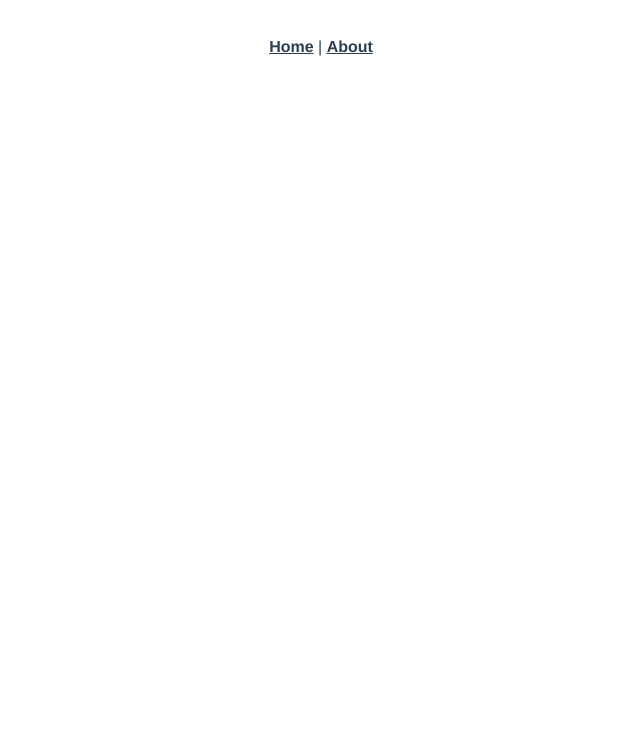
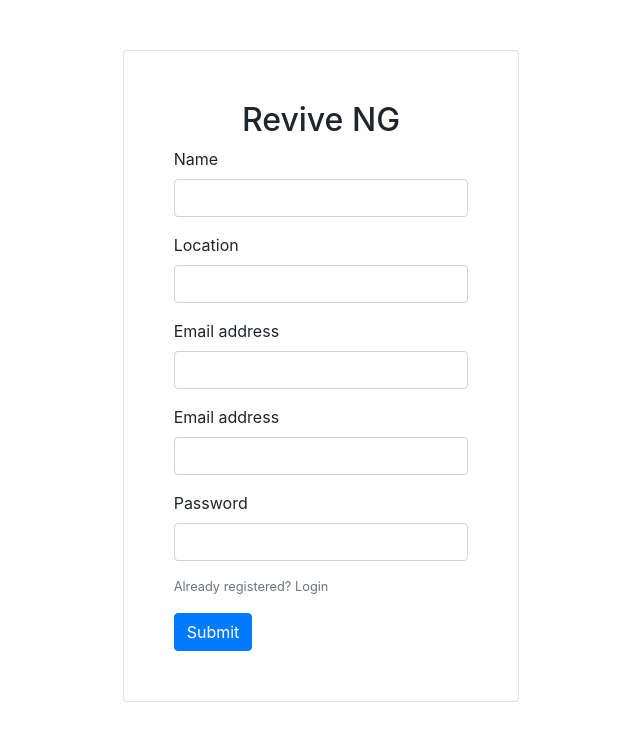
Before and after one commit to justmykk/reviveng, a Vue app: page /register in a window 1280 px wide. Before the commit this address had no page. Shown: the top 738 px of the page, without its empty margins (319-959 px from the left). Built offline with nearby package versions, Linux system fonts and the light colour scheme.

Commit message:
project setup

```diff
--- a/public/index.html
+++ b/public/index.html
@@ -1,17 +1,23 @@
 <!DOCTYPE html>
 <html lang="en">
+
 <head>
   <meta charset="utf-8">
   <meta http-equiv="X-UA-Compatible" content="IE=edge">
   <meta name="viewport" content="width=device-width,initial-scale=1.0">
   <link rel="icon" href="<%= BASE_URL %>favicon.ico">
-    <title><%= htmlWebpackPlugin.options.title %></title>
+  <link rel="stylesheet" href="https://cdn.jsdelivr.net/npm/bootstrap@4.5.3/dist/css/bootstrap.min.css"
+    integrity="sha384-TX8t27EcRE3e/ihU7zmQxVncDAy5uIKz4rEkgIXeMed4M0jlfIDPvg6uqKI2xXr2" crossorigin="anonymous">
+  <title>Revive Nigeria</title>
 </head>
+
 <body>
   <noscript>
-      <strong>We're sorry but <%= htmlWebpackPlugin.options.title %> doesn't work properly without JavaScript enabled. Please enable it to continue.</strong>
+    <strong>We're sorry but <%= htmlWebpackPlugin.options.title %> doesn't work properly without JavaScript enabled.
+      Please enable it to continue.</strong>
   </noscript>
   <div id="app"></div>
   <!-- built files will be auto injected -->
 </body>
+
 </html>
--- a/src/App.vue
+++ b/src/App.vue
@@ -1,30 +1,12 @@
 <template>
-  <div id="nav">
-    <router-link to="/">Home</router-link> |
-    <router-link to="/about">About</router-link>
-  </div>
-  <router-view/>
+  <router-view />
 </template>
 
 <style lang="scss">
-#app {
-  font-family: Avenir, Helvetica, Arial, sans-serif;
-  -webkit-font-smoothing: antialiased;
-  -moz-osx-font-smoothing: grayscale;
-  text-align: center;
-  color: #2c3e50;
-}
-
-#nav {
-  padding: 30px;
-
-  a {
-    font-weight: bold;
-    color: #2c3e50;
-
-    &.router-link-exact-active {
-      color: #42b983;
-    }
+  #app {
+    font-family: -apple-system, BlinkMacSystemFont, 'Segoe UI', Roboto, Helvetica, Arial, sans-serif,
+      'Apple Color Emoji', 'Segoe UI Emoji', 'Segoe UI Symbol';
+    -webkit-font-smoothing: antialiased;
+    -moz-osx-font-smoothing: grayscale;
   }
-}
 </style>
--- /dev/null
+++ b/src/components/AppHeader.vue
@@ -0,0 +1,29 @@
+<template>
+  <nav class="navbar navbar-expand-lg navbar-light bg-light">
+    <a class="navbar-brand" href="#">Revive NG</a>
+    <button
+      class="navbar-toggler"
+      type="button"
+      data-toggle="collapse"
+      data-target="#navbarSupportedContent"
+      aria-controls="navbarSupportedContent"
+      aria-expanded="false"
+      aria-label="Toggle navigation"
+    >
+      <span class="navbar-toggler-icon"></span>
+    </button>
+
+    <div class="collapse navbar-collapse" id="navbarSupportedContent">
+      <ul class="navbar-nav mr-auto"></ul>
+      <router-link to="/login"><a class="btn btn-outline-primary my-2 my-sm-0" type="submit">Search</a></router-link>
+    </div>
+  </nav>
+</template>
+
+<script lang="ts">
+  import { defineComponent } from 'vue';
+
+  export default defineComponent({
+    name: 'AppHeader',
+  });
+</script>
--- a/src/components/HelloWorld.vue
+++ /dev/null
@@ -1,62 +0,0 @@
-<template>
-  <div class="hello">
-    <h1>{{ msg }}</h1>
-    <p>
-      For a guide and recipes on how to configure / customize this project,<br>
-      check out the
-      <a href="https://cli.vuejs.org" target="_blank" rel="noopener">vue-cli documentation</a>.
-    </p>
-    <h3>Installed CLI Plugins</h3>
-    <ul>
-      <li><a href="https://github.com/vuejs/vue-cli/tree/dev/packages/%40vue/cli-plugin-babel" target="_blank" rel="noopener">babel</a></li>
-      <li><a href="https://github.com/vuejs/vue-cli/tree/dev/packages/%40vue/cli-plugin-router" target="_blank" rel="noopener">router</a></li>
-      <li><a href="https://github.com/vuejs/vue-cli/tree/dev/packages/%40vue/cli-plugin-eslint" target="_blank" rel="noopener">eslint</a></li>
-      <li><a href="https://github.com/vuejs/vue-cli/tree/dev/packages/%40vue/cli-plugin-typescript" target="_blank" rel="noopener">typescript</a></li>
-    </ul>
-    <h3>Essential Links</h3>
-    <ul>
-      <li><a href="https://vuejs.org" target="_blank" rel="noopener">Core Docs</a></li>
-      <li><a href="https://forum.vuejs.org" target="_blank" rel="noopener">Forum</a></li>
-      <li><a href="https://chat.vuejs.org" target="_blank" rel="noopener">Community Chat</a></li>
-      <li><a href="https://twitter.com/vuejs" target="_blank" rel="noopener">Twitter</a></li>
-      <li><a href="https://news.vuejs.org" target="_blank" rel="noopener">News</a></li>
-    </ul>
-    <h3>Ecosystem</h3>
-    <ul>
-      <li><a href="https://router.vuejs.org" target="_blank" rel="noopener">vue-router</a></li>
-      <li><a href="https://vuex.vuejs.org" target="_blank" rel="noopener">vuex</a></li>
-      <li><a href="https://github.com/vuejs/vue-devtools#vue-devtools" target="_blank" rel="noopener">vue-devtools</a></li>
-      <li><a href="https://vue-loader.vuejs.org" target="_blank" rel="noopener">vue-loader</a></li>
-      <li><a href="https://github.com/vuejs/awesome-vue" target="_blank" rel="noopener">awesome-vue</a></li>
-    </ul>
-  </div>
-</template>
-
-<script lang="ts">
-import { defineComponent } from 'vue';
-
-export default defineComponent({
-  name: 'HelloWorld',
-  props: {
-    msg: String,
-  },
-});
-</script>
-
-<!-- Add "scoped" attribute to limit CSS to this component only -->
-<style scoped lang="scss">
-h3 {
-  margin: 40px 0 0;
-}
-ul {
-  list-style-type: none;
-  padding: 0;
-}
-li {
-  display: inline-block;
-  margin: 0 10px;
-}
-a {
-  color: #42b983;
-}
-</style>
--- a/src/router/index.ts
+++ b/src/router/index.ts
@@ -1,25 +1,37 @@
-import { createRouter, createWebHistory, RouteRecordRaw } from 'vue-router'
-import Home from '../views/Home.vue'
+import { createRouter, createWebHistory, RouteRecordRaw } from 'vue-router';
+import Home from '../views/Home.vue';
 
 const routes: Array<RouteRecordRaw> = [
   {
     path: '/',
     name: 'Home',
-    component: Home
+    component: Home,
   },
   {
     path: '/about',
     name: 'About',
-    // route level code-splitting
-    // this generates a separate chunk (about.[hash].js) for this route
-    // which is lazy-loaded when the route is visited.
-    component: () => import(/* webpackChunkName: "about" */ '../views/About.vue')
-  }
-]
+    component: () => import('../views/About.vue'),
+  },
+  {
+    path: '/login',
+    name: 'Login',
+    component: () => import('../views/Login.vue'),
+  },
+  {
+    path: '/forgot-password',
+    name: 'ForgotPassword',
+    component: () => import('../views/ForgotPassword.vue'),
+  },
+  {
+    path: '/register',
+    name: 'Register',
+    component: () => import('../views/Register.vue'),
+  },
+];
 
 const router = createRouter({
   history: createWebHistory(process.env.BASE_URL),
-  routes
-})
+  routes,
+});
 
-export default router
+export default router;
--- /dev/null
+++ b/src/views/ForgotPassword.vue
@@ -0,0 +1,39 @@
+<template>
+  <div class="container-fluid">
+    <div class="row">
+      <div class="col-md-4"></div>
+      <div class="col-md-4">
+        <div class="card">
+          <form>
+            <h2>Revive NG</h2>
+            <div class="form-group">
+              <label for="exampleInputEmail1">Email address</label>
+              <input type="email" class="form-control" id="exampleInputEmail1" aria-describedby="emailHelp" />
+            </div>
+            <button type="submit" class="btn btn-primary">Submit</button>
+          </form>
+        </div>
+      </div>
+      <div class="col-md-4"></div>
+    </div>
+  </div>
+</template>
+
+<script lang="ts">
+  import { defineComponent } from 'vue';
+
+  export default defineComponent({
+    name: 'ForgotPassword',
+  });
+</script>
+
+<style lang="scss" scoped>
+  .card {
+    padding: 50px;
+    margin-top: 50px;
+  }
+
+  h2 {
+    text-align: center;
+  }
+</style>
--- a/src/views/Home.vue
+++ b/src/views/Home.vue
@@ -1,18 +1,17 @@
 <template>
-  <div class="home">
-    <img alt="Vue logo" src="../assets/logo.png">
-    <HelloWorld msg="Welcome to Your Vue.js + TypeScript App"/>
+  <div>
+    <app-header></app-header>
   </div>
 </template>
 
 <script lang="ts">
   import { defineComponent } from 'vue';
-import HelloWorld from '@/components/HelloWorld.vue'; // @ is an alias to /src
+  import AppHeader from '@/components/AppHeader.vue';
 
   export default defineComponent({
     name: 'Home',
     components: {
-    HelloWorld,
+      AppHeader,
     },
   });
 </script>
--- /dev/null
+++ b/src/views/Login.vue
@@ -0,0 +1,48 @@
+<template>
+  <div class="container-fluid">
+    <div class="row">
+      <div class="col-md-4"></div>
+      <div class="col-md-4">
+        <div class="card">
+          <form>
+            <h2>Revive NG</h2>
+            <div class="form-group">
+              <label for="exampleInputEmail1">Email address</label>
+              <input type="email" class="form-control" id="exampleInputEmail1" aria-describedby="emailHelp" />
+            </div>
+            <div class="form-group">
+              <label for="exampleInputPassword1">Password</label>
+              <input type="password" class="form-control" id="exampleInputPassword1" />
+            </div>
+            <div class="form-group">
+              <router-link to="/forgot-password"
+                ><small id="emailHelp" class="form-text text-muted">Forgot Password?</small></router-link
+              >
+            </div>
+            <button type="submit" class="btn btn-primary">Submit</button>
+          </form>
+        </div>
+      </div>
+      <div class="col-md-4"></div>
+    </div>
+  </div>
+</template>
+
+<script lang="ts">
+  import { defineComponent } from 'vue';
+
+  export default defineComponent({
+    name: 'Login',
+  });
+</script>
+
+<style scoped lang="scss">
+  .card {
+    padding: 50px;
+    margin-top: 50px;
+  }
+
+  h2 {
+      text-align: center;
+  }
+</style>
--- /dev/null
+++ b/src/views/Register.vue
@@ -0,0 +1,60 @@
+<template>
+  <div class="container-fluid">
+    <div class="row">
+      <div class="col-md-4"></div>
+      <div class="col-md-4">
+        <div class="card">
+          <form>
+            <h2>Revive NG</h2>
+            <div class="form-group">
+              <label for="name">Name</label>
+              <input type="text" class="form-control" id="name" aria-describedby="nameHelp" />
+            </div>
+            <div class="form-group">
+              <label for="location">Location</label>
+              <input class="form-control" id="location" aria-describedby="locationHelp" />
+            </div>
+            <div class="form-group">
+              <label for="exampleInputEmail1">Email address</label>
+              <input type="email" class="form-control" id="exampleInputEmail1" aria-describedby="emailHelp" />
+            </div>
+            <div class="form-group">
+              <label for="exampleInputEmail1">Email address</label>
+              <input type="email" class="form-control" id="exampleInputEmail1" aria-describedby="emailHelp" />
+            </div>
+            <div class="form-group">
+              <label for="exampleInputPassword1">Password</label>
+              <input type="password" class="form-control" id="exampleInputPassword1" />
+            </div>
+            <div class="form-group">
+              <router-link to="/login"
+                ><small class="form-text text-muted">Already registered? Login</small></router-link
+              >
+            </div>
+            <button type="submit" class="btn btn-primary">Submit</button>
+          </form>
+        </div>
+      </div>
+      <div class="col-md-4"></div>
+    </div>
+  </div>
+</template>
+
+<script lang="ts">
+  import { defineComponent } from 'vue';
+
+  export default defineComponent({
+    name: 'Register',
+  });
+</script>
+
+<style lang="scss" scoped>
+  .card {
+    padding: 50px;
+    margin-top: 50px;
+  }
+
+  h2 {
+    text-align: center;
+  }
+</style>
```
Also changed, not shown: src/views/Projects.vue (added, +15 -0 lines). Lines whose indentation alone changed are shown as unchanged.
